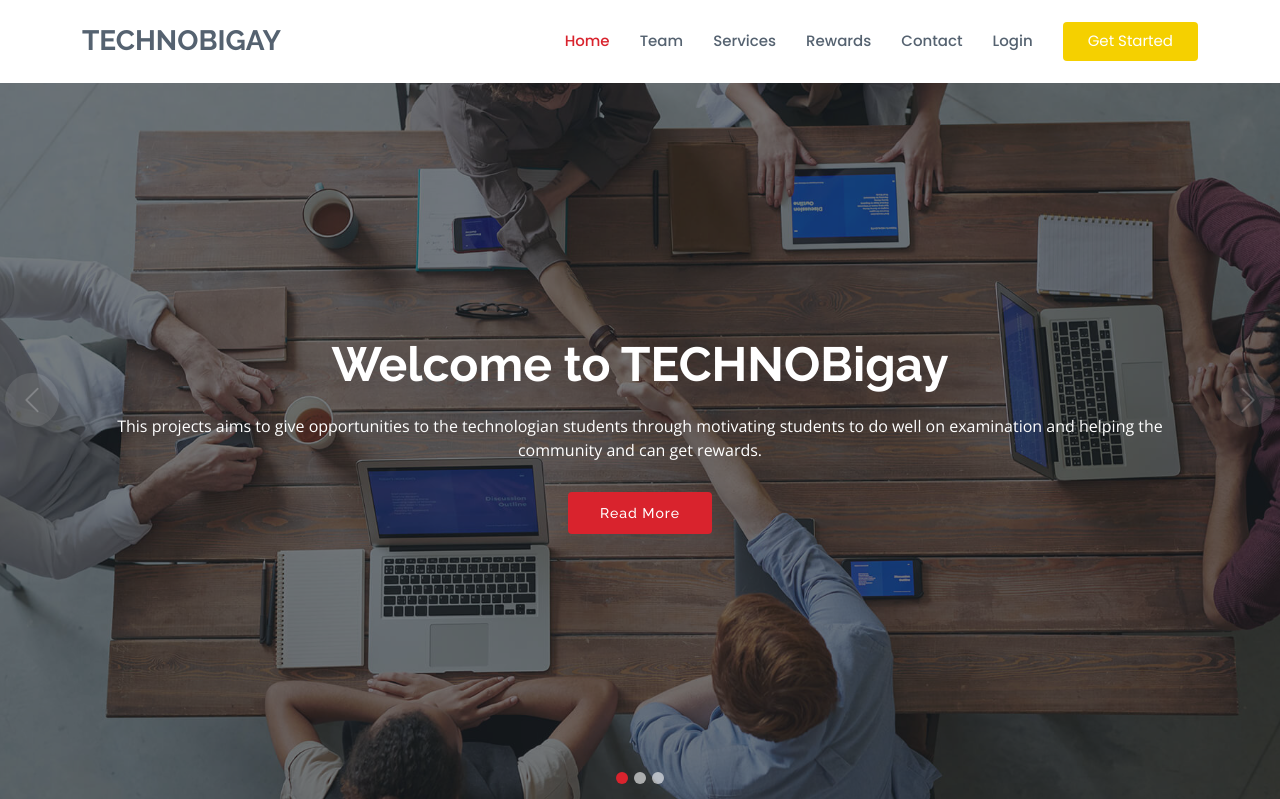
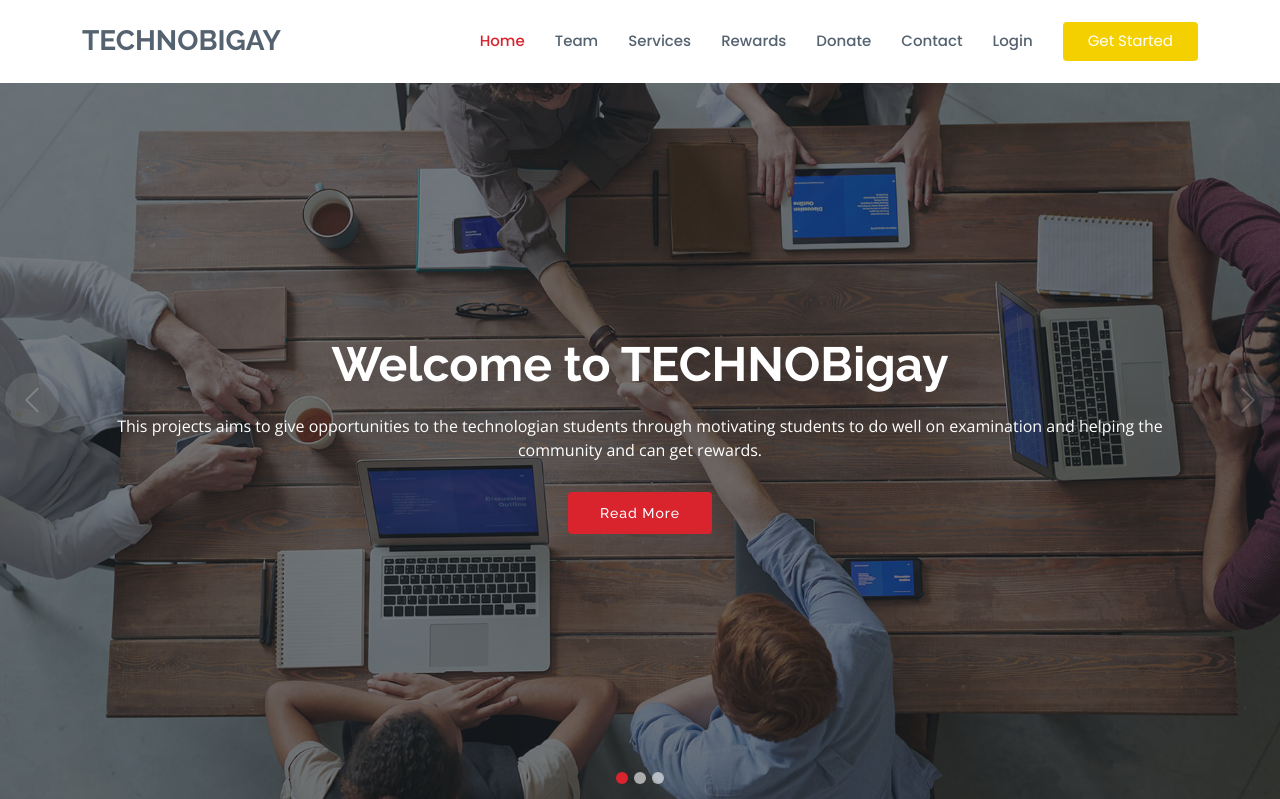
Before and after one commit to WendyChin23/Quaranthinks, a Django app: page / in a window 1280 px wide. Shown: the top 799 px of the page. Run offline with Django 3.2, Linux system fonts and the light colour scheme; some libraries are stand-ins or nearby versions.

Commit message:
basta mao na

```diff
--- a/templates/index.html
+++ b/templates/index.html
@@ -59,7 +59,7 @@
           <li><a href="{% url 'appdev:services_view' %}">Services</a></li>
           <li><a href="{% url 'appdev:rewards_view' %}"  >Rewards</a></li>
 
-
+          <li><a href="{% url 'appdev:donation_view' %}">Donate</a></li>
 
           <li><a href="{% url 'appdev:contact_view' %}">Contact</a></li>
           <li><a href="{% url 'appdev:members_view' %}">Login</a></li>
```
Also changed, not shown: appdev/static/assets/img/vouchers/1.jpg (added), appdev/static/assets/img/vouchers/2.jpg (added), appdev/static/assets/img/vouchers/3.jpg (added), appdev/static/assets/img/vouchers/4.jpg (added), appdev/static/assets/img/vouchers/5.jpg (added).
